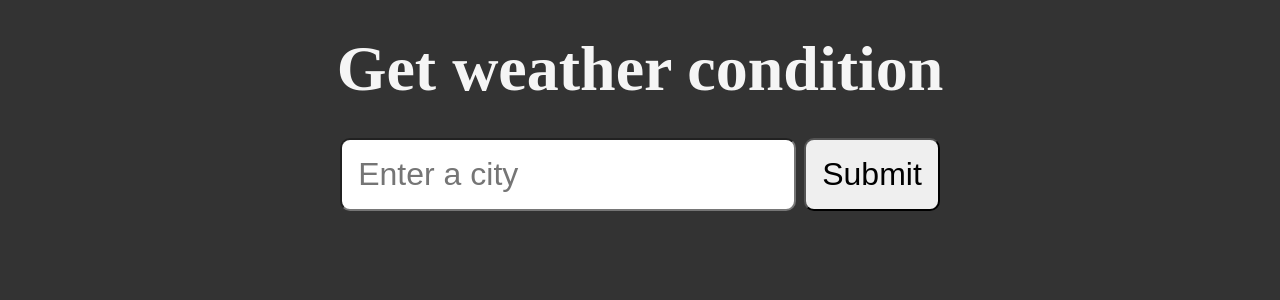
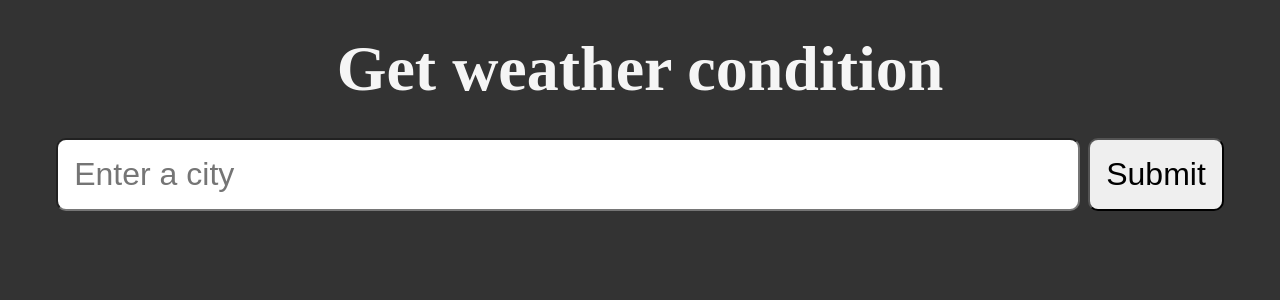
Before and after one commit to damijan0034/python-weather, a Flask app: page / in a window 1280 px wide. Shown: the top 300 px of the page. Run offline with Flask 3, Linux system fonts and the light colour scheme.

Commit message:
input width

```diff
--- a/static/styles/style.css
+++ b/static/styles/style.css
@@ -21,3 +21,6 @@ input, button {
     padding: 1rem;
     border-radius: 10px;
 }
+input{
+    width: 80vw;
+}
```
